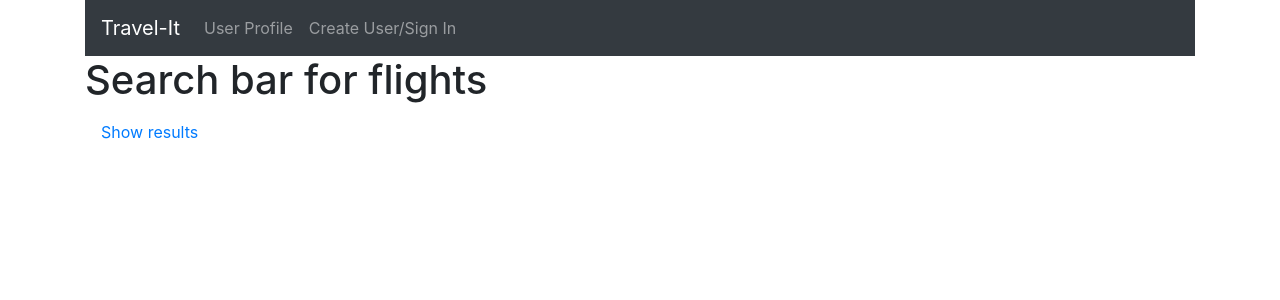
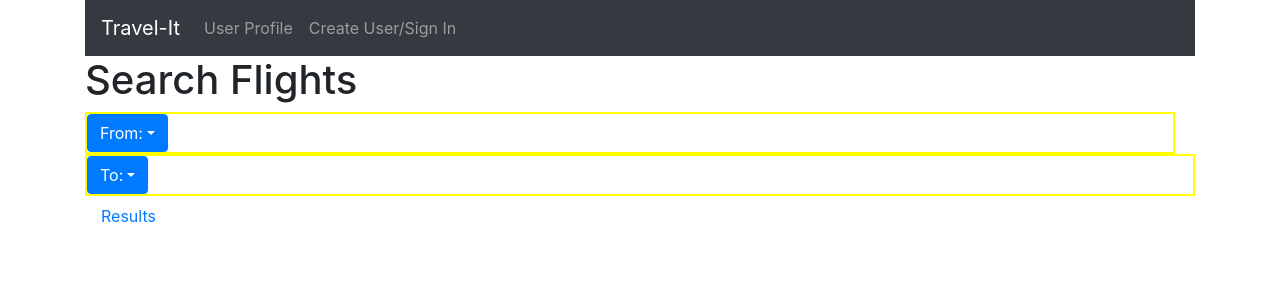
Before and after one commit to ashuchow/project2, a React (Create React App) app in the folder frontend/: page /sf in a window 1280 px wide. Shown: the top 300 px of the page. Built offline with nearby package versions, Linux system fonts and the light colour scheme.

Commit message:
incomplete flight search

```diff
--- a/frontend/src/Screens/FlightSearch.js
+++ b/frontend/src/Screens/FlightSearch.js
@@ -1,11 +1,49 @@
 import React from 'react'
 import { Link } from 'react-router-dom';
+import 'bootstrap/dist/css/bootstrap.min.css';
+import {DropdownButton} from 'react-bootstrap';
+import Dropdown from 'react-bootstrap/Dropdown'
+
+
+
+
 function searchFlight() {
     return (
+     <div>
         <div>
-            <h1>Search bar for flights</h1>
-            <Link to="/rf" className="nav-link">Show results</Link>
+            <h1>Search Flights</h1>
+
         </div>
+        <div className = "flex-container">
+            <div className = "flex-child arrival">
+            <DropdownButton id="dropdown-basic-button" title="From:">
+            <Dropdown.Item href="#/action-1">New Delhi</Dropdown.Item>
+            <Dropdown.Item href="#/action-2">Mumbai</Dropdown.Item>
+            <Dropdown.Item href="#/action-3">Kolkata</Dropdown.Item>
+            <Dropdown.Item href="#/action-1">Bengaluru</Dropdown.Item>
+            <Dropdown.Item href="#/action-2">Ludhiana</Dropdown.Item>
+            <Dropdown.Item href="#/action-3">Chennai</Dropdown.Item>
+            </DropdownButton>
+
+            </div>
+            <div className = "flex-child destination">
+            <DropdownButton id="dropdown-basic-button" title="To:">
+            <Dropdown.Item href="#/action-1">New Delhi</Dropdown.Item>
+            <Dropdown.Item href="#/action-2">Mumbai</Dropdown.Item>
+            <Dropdown.Item href="#/action-3">Kolkata</Dropdown.Item>
+            <Dropdown.Item href="#/action-1">Bengaluru</Dropdown.Item>
+            <Dropdown.Item href="#/action-2">Ludhiana</Dropdown.Item>
+            <Dropdown.Item href="#/action-3">Chennai</Dropdown.Item>
+            </DropdownButton>
+
+            </div>
+
+        </div>
+        <div>
+        <Link to="/rf" className="nav-link">Results</Link>
+        </div>
+
+    </div>
     )
 }
 
--- a/frontend/src/index.css
+++ b/frontend/src/index.css
@@ -1,3 +1,6 @@
+
+
+
 body {
   margin: 0;
   font-family: -apple-system, BlinkMacSystemFont, 'Segoe UI', 'Roboto', 'Oxygen',
@@ -57,3 +60,18 @@ input{
   border: 0.1rem whitesmoke;
   border-radius: 0.5rem;
 }
+
+
+/* Flight Search*/
+flex-container {
+  display: flex;
+}
+
+.flex-child {
+  flex: 1;
+  border: 2px solid yellow;
+}
+
+.flex-child:first-child {
+  margin-right: 20px;
+}
```
